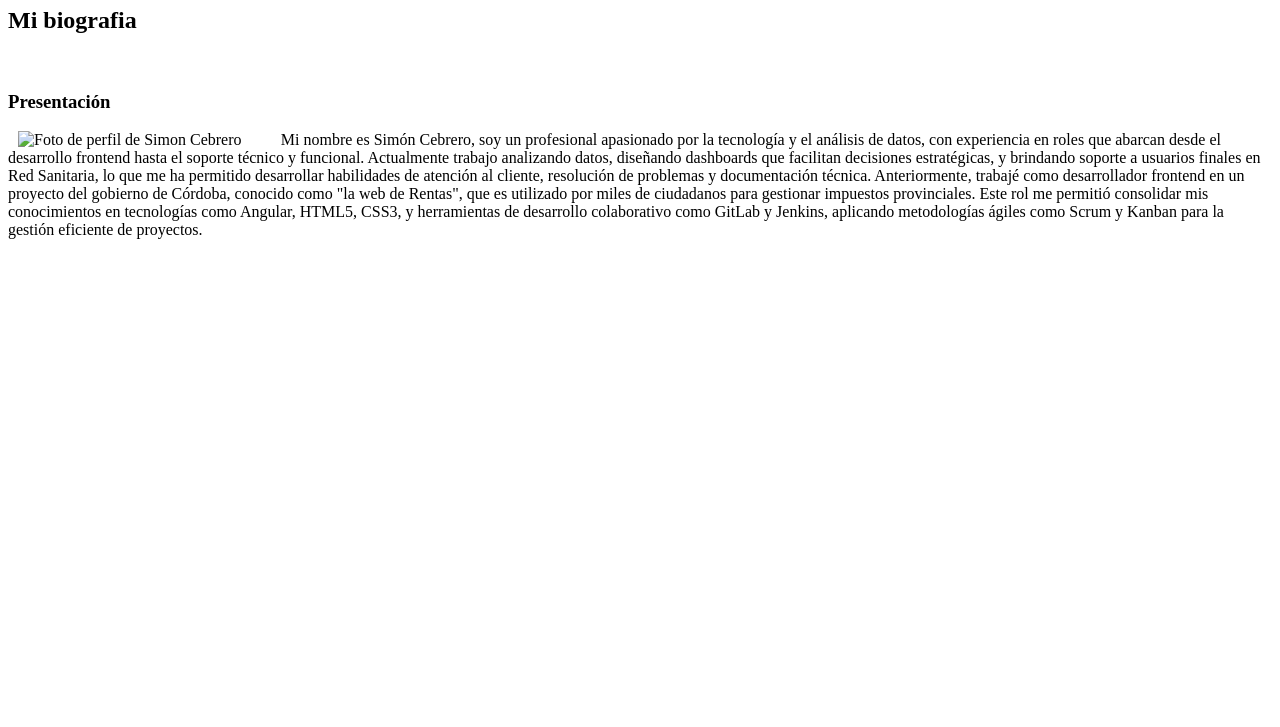
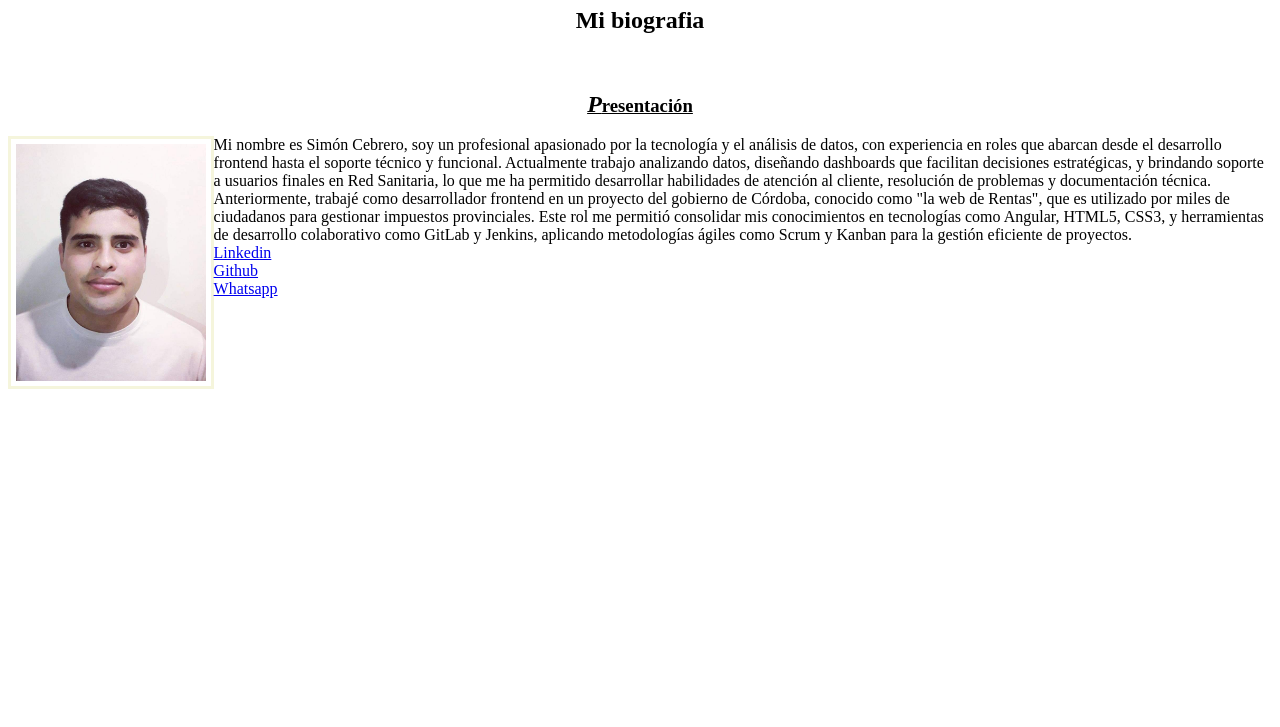
Before and after one commit to simoncebrero095/Biografia, a plain HTML site: page index.html in a window 1280 px wide. Shown: the part 73-800 px from the top of the page. Drawn offline with Linux system fonts and the light colour scheme.

Commit message:
Agregamos el Css

```diff
--- a/index.html
+++ b/index.html
@@ -4,16 +4,18 @@
     <meta charset="UTF-8">
     <meta name="viewport" content="width=device-width, initial-scale=1.0">
     <title>Biografia</title>
+    <link rel="stylesheet" href="misEstilos.css">
 </head>
 <body>
+    <div class="central-texto">
     <h1>Simón Cebrero</h1>
     <h2>Mi biografia</h2>
     <br>
-    <h3>Presentación</h3>
-    <img src="assets/fotoPerfil.jpg" alt="Foto de perfil de Simon Cebrero"
-    width="20%"
-    align="left"
-    hspace="10">
+    <h3 id="subtitulo">Presentación</h3>
+    </div>
+    <img class="foto" src="assets/fotoPerfil.jpg" alt="Foto de perfil de Simon Cebrero"
+    width="15%"
+    align="left">
 
     <p>
         Mi nombre es Simón Cebrero, soy un profesional apasionado por la tecnología y el análisis de datos, con experiencia en roles que abarcan desde
@@ -24,8 +26,11 @@
         mis conocimientos en tecnologías como Angular, HTML5, CSS3, y herramientas de desarrollo colaborativo como GitLab y Jenkins, aplicando metodologías
         ágiles como Scrum y Kanban para la gestión eficiente de proyectos.
 
-
-
-    </p>
+        <br>
+        <a href="https://www.linkedin.com/in/sim%C3%B3n-cebrero-092191124/" target=”_blank”>Linkedin</a>
+        <br>
+        <a href="https://github.com/simoncebrero095" target=”_blank”>Github</a>
+        <br>
+        <a href="https://wa.me/+543512049613" target=”_blank”>Whatsapp</a></p>
 </body>
 </html>
--- /dev/null
+++ b/misEstilos.css
@@ -0,0 +1,18 @@
+.central-texto{
+    text-align: center;
+}
+.foto{
+    border: 3 px;
+    border-style: solid;
+    border-color: beige;
+    padding: 5px;
+
+}
+#subtitulo{
+    text-decoration: underline;
+}
+#subtitulo::first-letter {
+    font-size: x-large;
+    font-style: italic;
+    font-weight: bold;
+}
```
Also changed, not shown: assets/fotoPerfil.jpg (added).
